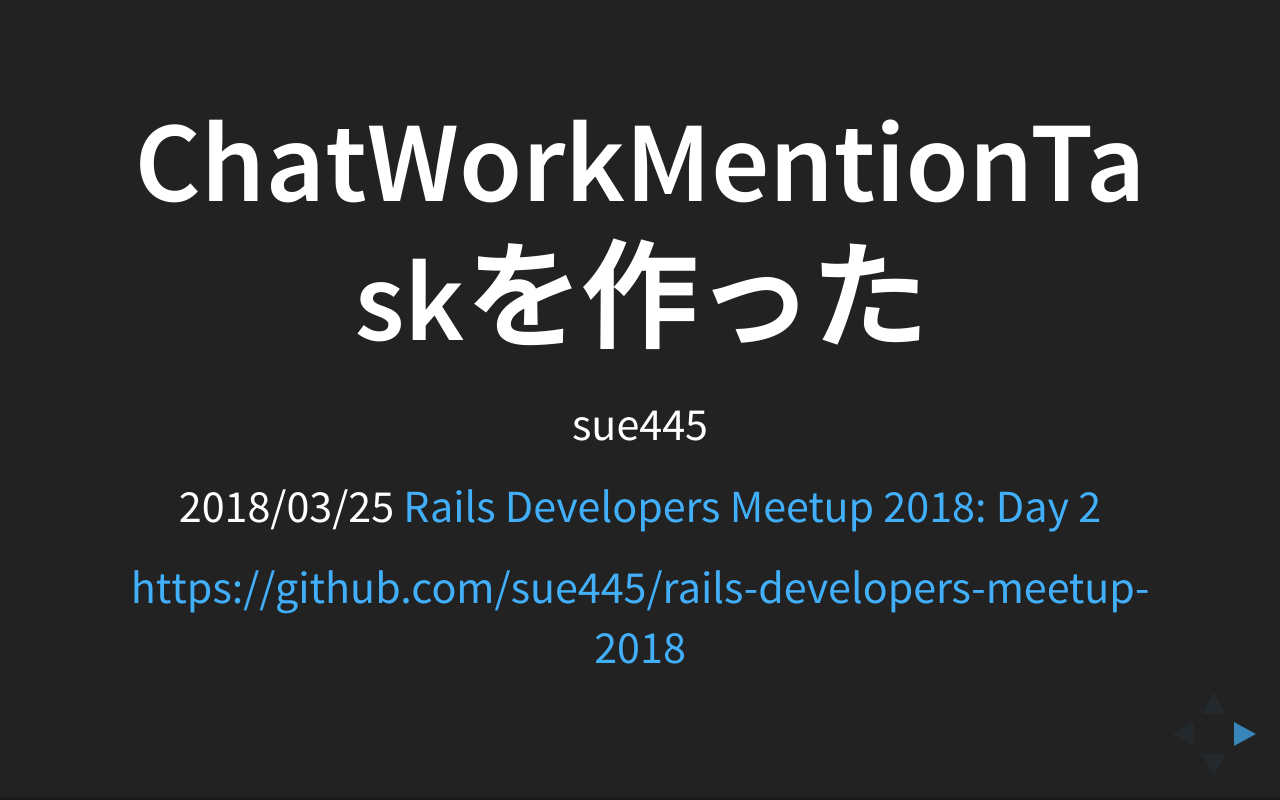
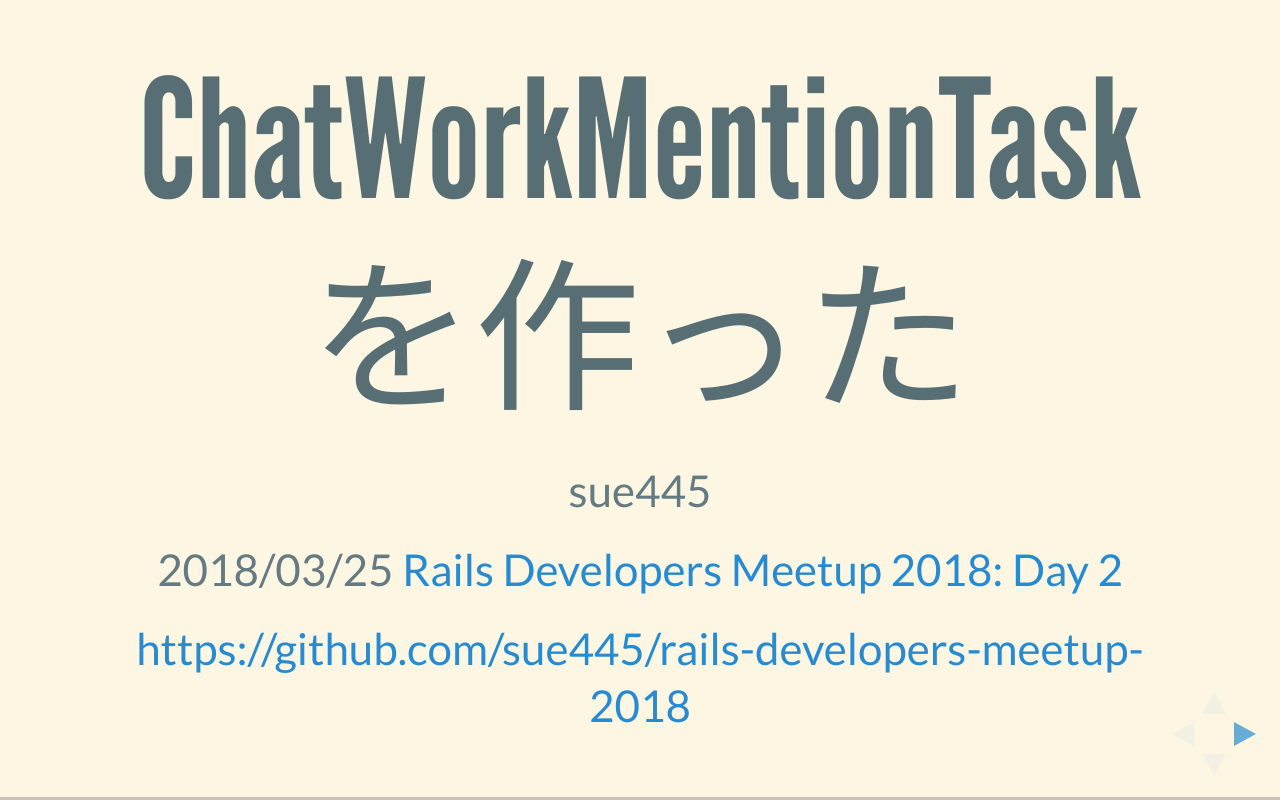
Before and after one commit to sue445/rails-developers-meetup-2018, a website: page docs/index.html in a window 1280 px wide. Drawn offline with Linux system fonts and the light colour scheme.

Commit message:
Change theme

```diff
--- a/config.yml
+++ b/config.yml
@@ -1,6 +1,6 @@
 title: "ChatWorkMentionTaskを作った #railsdm #rdm2018A"
 author: "sue445"
-#theme: "sky"
+theme: "solarized"
 
 meta_properties:
   og:locale: "ja_JP"
--- a/docs/index.html
+++ b/docs/index.html
@@ -29,7 +29,7 @@
 <meta name="viewport" content="width=device-width, initial-scale=1.0, maximum-scale=1.0, user-scalable=no, minimal-ui">
 
 <link rel="stylesheet" href="css/reveal.css">
-<link rel="stylesheet" href="css/theme/black.css" id="theme">
+<link rel="stylesheet" href="css/theme/solarized.css" id="theme">
 
 <!-- Code syntax highlighting -->
 <link rel="stylesheet" href="lib/css/zenburn.css">
```
